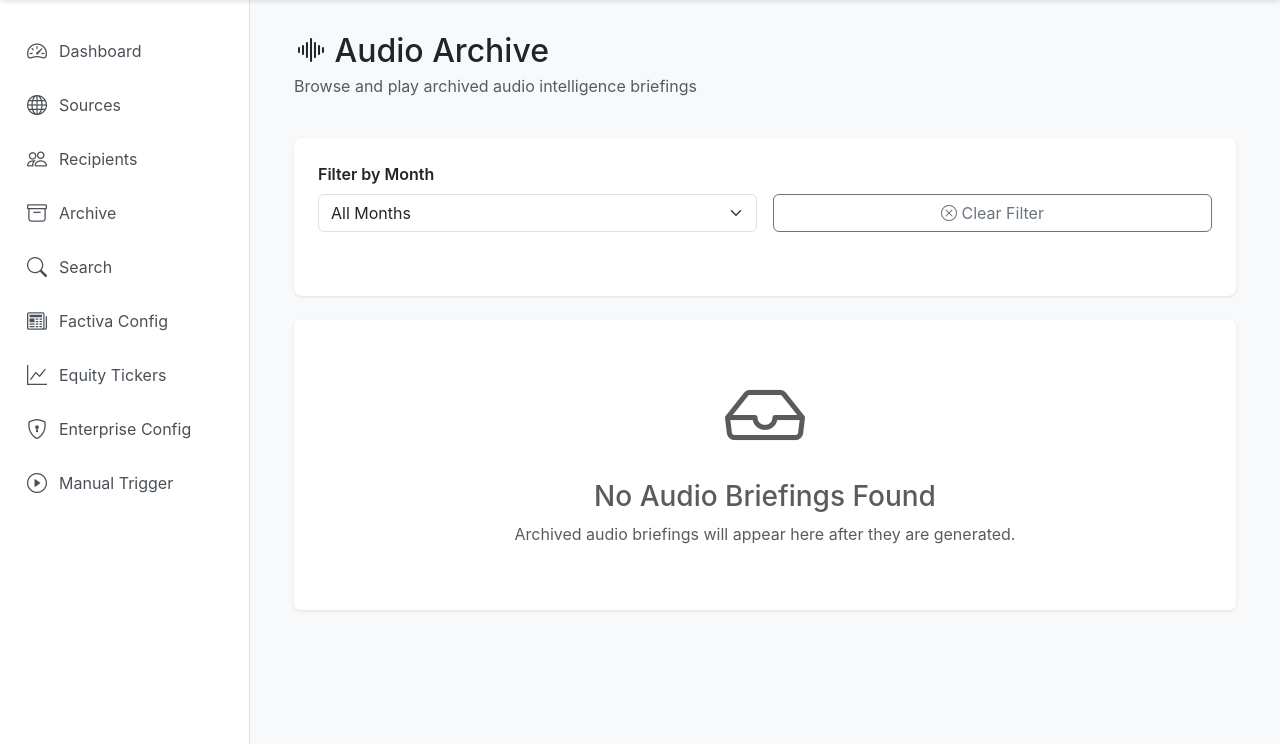
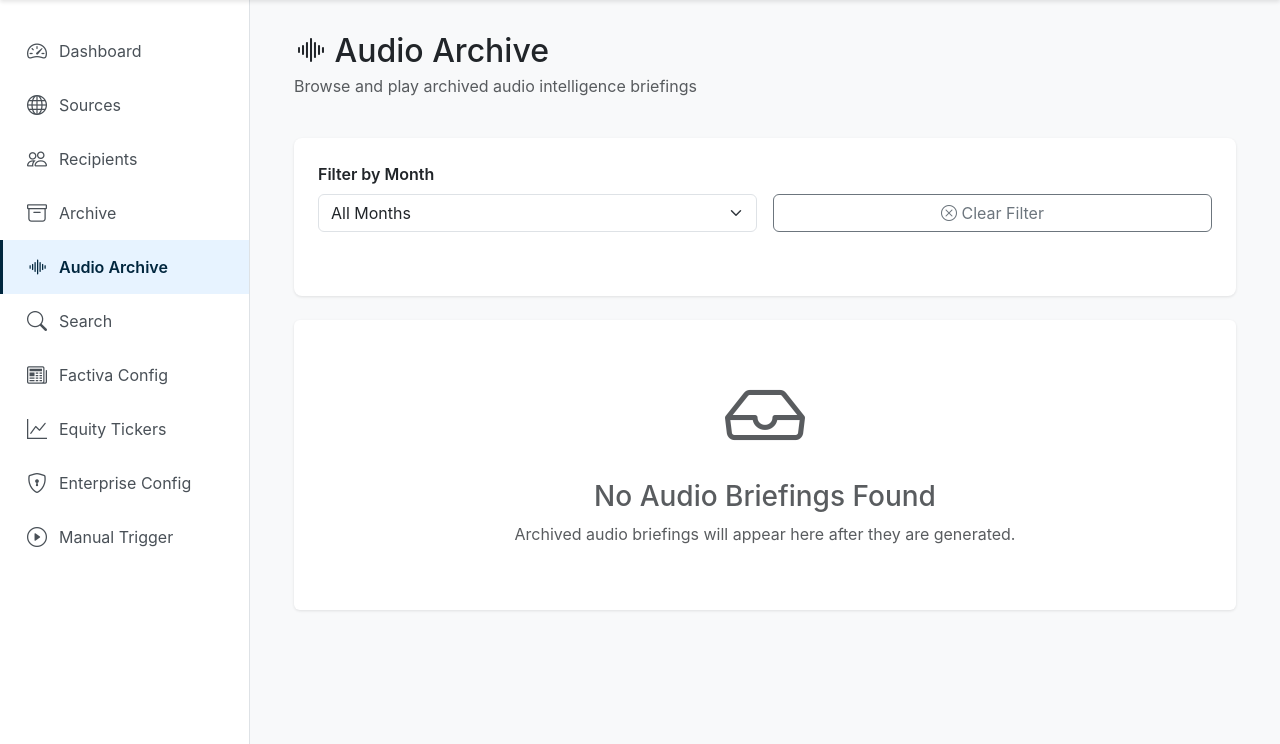
Before and after one commit to SamuraiJenkinz/daily-intelligence-brief, a FastAPI app: page /admin/audio-archive in a window 1280 px wide. Shown: the part 56-800 px from the top of the page. Run offline with FastAPI, Linux system fonts and the light colour scheme.

Commit message:
feat(20-02): add Audio Archive sidebar nav entry
- Add nav link after Archive entry
- Use bi-soundwave icon
- Show active state when on audio-archive page

Co-Authored-By: Claude Opus 4.6 <noreply@anthropic.com>

```diff
--- a/app/templates/admin/base.html
+++ b/app/templates/admin/base.html
@@ -222,6 +222,12 @@
                 </a>
             </li>
             <li class="nav-item">
+                <a class="nav-link {% if active_nav == 'audio_archive' %}active{% endif %}" href="/admin/audio-archive">
+                    <i class="bi bi-soundwave"></i>
+                    <span>Audio Archive</span>
+                </a>
+            </li>
+            <li class="nav-item">
                 <a class="nav-link {% if active_nav == 'search' %}active{% endif %}" href="/admin/search">
                     <i class="bi bi-search"></i>
                     <span>Search</span>
```
